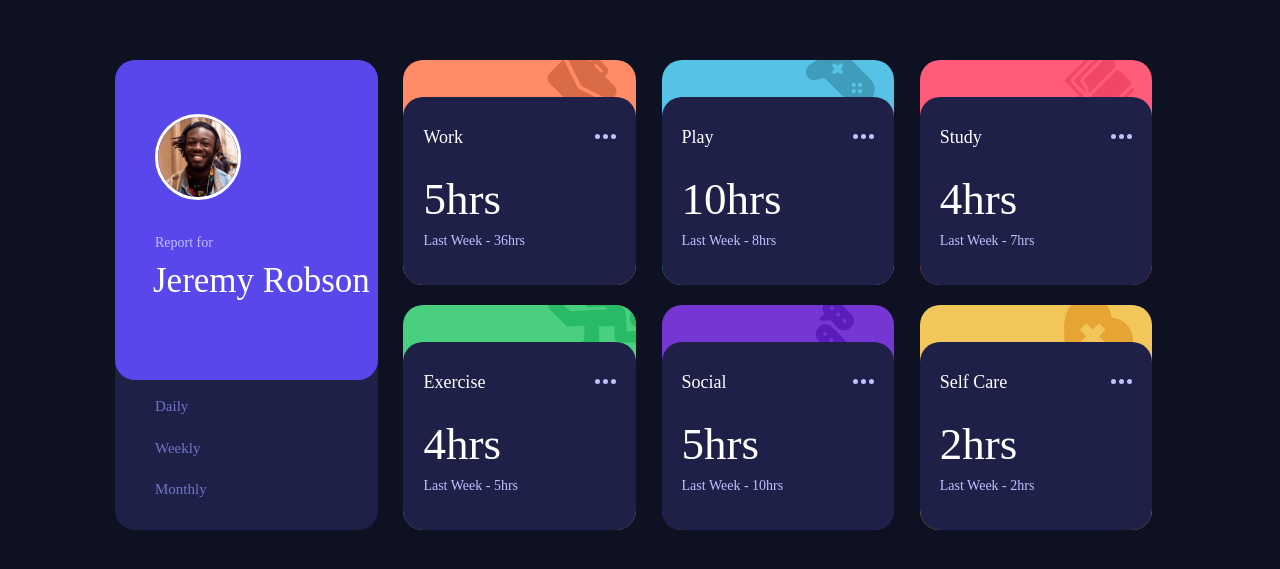
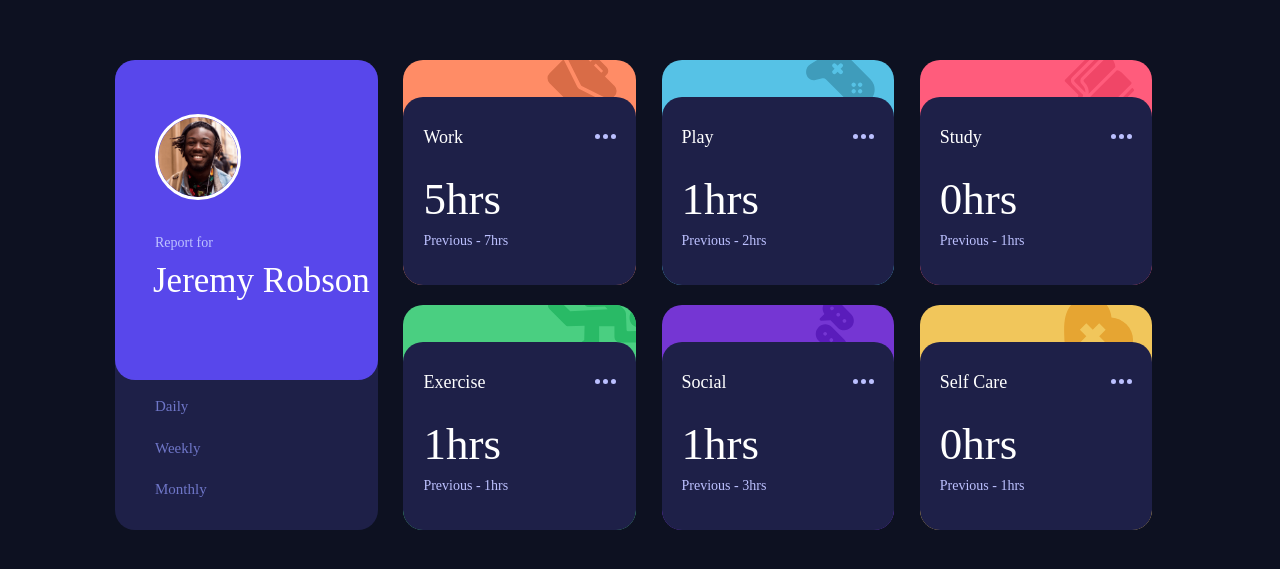
Before and after one commit to Igor1D/Dashboard-Component, a plain HTML site: page index.html in a window 1280 px wide. Shown: the part 113-682 px from the top of the page. Drawn offline with Linux system fonts and the light colour scheme.

Commit message:
JS - daily and daily previous

```diff
--- a/index.html
+++ b/index.html
@@ -55,7 +55,7 @@
             <!-- <h1>5hrs</h1> <!-- daily -->
             <!-- <p>Previous - 7hrs</p> daily -->
             <h1 class="currentHrs">32hrs</h1> <!-- weekly -->
-            <p>Last Week - 36hrs</p> <!-- weekly -->
+            <p class="previousHrs">Previous - 36hrs</p> <!-- weekly -->
             <!-- <h1>103hrs</h1> monthly -->
             <!-- <p>Previous - 128hrs</p> monthly -->
           </div>
@@ -72,7 +72,7 @@
             <!-- <h1>1hr</h1> <!-- daily -->
             <!-- <p>Previous</p> - 2hrs</p> daily -->
             <h1 class="currentHrs">10hrs</h1> <!-- weekly -->
-            <p>Last Week - 8hrs</p> <!-- weekly -->
+            <p class="previousHrs">Previous - 8hrs</p> <!-- weekly -->
             <!-- <h1>23hrs</h1> monthly -->
             <!-- <p>Previous - 29hrs</p> monthly -->
           </div>
@@ -88,7 +88,7 @@
             <!-- <h1>0hrs</h1> daily -->
             <!-- <p>Previous - 1hr</p> daily -->
             <h1 class="currentHrs">4hrs</h1> <!-- weekly -->
-            <p>Last Week - 7hrs</p> <!-- weekly -->
+            <p class="previousHrs">Previous - 7hrs</p> <!-- weekly -->
             <!-- <h1>13hrs</h1> monthly -->
             <!-- <p>Previous - 19hrs</p> monthly -->
           </div>
@@ -104,7 +104,7 @@
             <!-- <h1>1hr</h1> daily -->
             <!-- <p>Previous - 1hr</p> daily -->
             <h1 class="currentHrs">4hrs</h1> <!-- weekly -->
-            <p>Last Week - 5hrs</p> <!-- weekly -->
+            <p class="previousHrs">Previous - 5hrs</p> <!-- weekly -->
             <!-- <h1>11hrs</h1> monthly -->
             <!-- <p>Previous - 18hrs</p> monthly -->
           </div>
@@ -120,7 +120,7 @@
             <!-- <h1>1hr</h1> daily -->
             <!-- <p>Previous - 3hrs</p> daily -->
             <h1 class="currentHrs">5hrs</h1> <!-- weekly -->
-            <p>Last Week - 10hrs</p> <!-- weekly -->
+            <p class="previousHrs">Previous - 10hrs</p> <!-- weekly -->
             <!-- <h1>21hrs</h1> <!-- monthly -->
             <!-- <p>Previous - 23hrs</p> monthly -->
           </div>
@@ -136,7 +136,7 @@
             <!-- <h1>0hrs</h1> daily -->
             <!-- <p>Previous - 1hr</p> daily -->
             <h1 class="currentHrs">2hrs</h1> <!-- weekly -->
-            <p>Last Week - 2hrs</p> <!-- weekly -->
+            <p class="previousHrs">Previous - 2hrs</p> <!-- weekly -->
             <!-- <h1>7hrs</h1> monthly -->
             <!-- <p>Previous - 11hrs</p> monthly -->
           </div>
--- a/index.js
+++ b/index.js
@@ -1,9 +1,32 @@
 fetch('./data.json').then(response => response.json()).then(
-    data => { console.log(data);
+    data => {;
+
         let currentHrsH1s = document.getElementsByClassName("currentHrs");
+        let previousHrsPs = document.getElementsByClassName("previousHrs");
 
-        let dailyCurrentHrs = data[0].timeframes.daily.current;
-        currentHrsH1s[0].innerText = dailyCurrentHrs + 'hrs';
+
+        // Daily time frame
+        for (let i = 0; i < data.length; i++) {
+
+        let dailyCurrentHrs = data[i].timeframes.daily.current;
+
+        currentHrsH1s[i].innerText = dailyCurrentHrs + 'hrs';
+
+    }
+
+        // Previous daily
+
+        for (i = 0; i < data.length; i++) {
+
+        let dailyPreviousHrsPs = data[i].timeframes.daily.previous;
+        previousHrsPs[i].innerText = 'Previous ' + ' - ' + dailyPreviousHrsPs + 'hrs'
+
+    }
+
+
+
+
+
 
 
 
```
